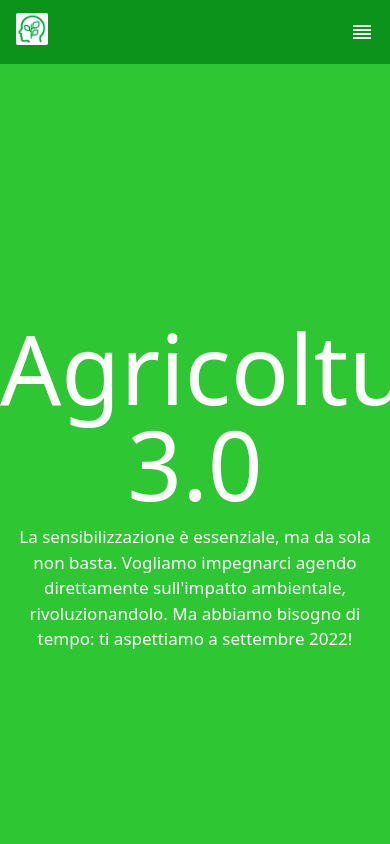
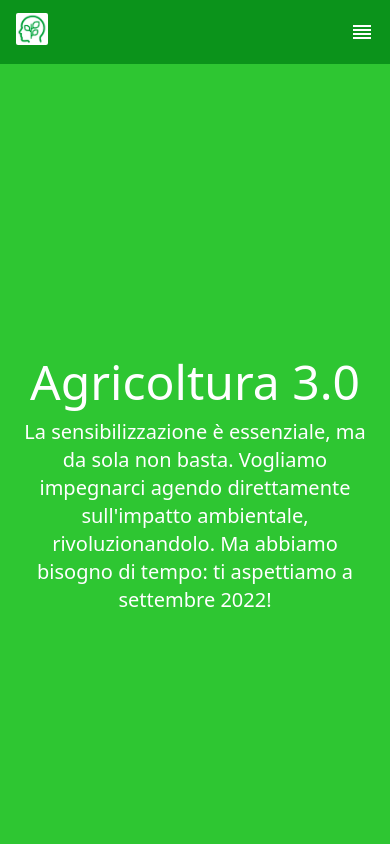
Before and after one commit to federicofusco/ecomentality.it, a Next.js app in the folder ecomentality/: page /agricoltura in a window 390 px wide. Shown: the top 844 px of the page. Built offline with nearby package versions, Linux system fonts and the light colour scheme.

Commit message:
Fixed hero title on mobile

```diff
--- a/ecomentality/components/home/HeroTitle.jsx
+++ b/ecomentality/components/home/HeroTitle.jsx
@@ -12,11 +12,11 @@ const HeroTitle = ({ title, subtitle, redirect }) => {
 	return (
 		<div className="w-screen h-screen flex justify-center">
 			<div className="my-auto w-full">
-				<h1 className="text-white text-8xl text-center my-auto">
+				<h1 className="text-white text-5xl sm:text-8xl text-center my-auto">
 					{ title }
 				</h1>
 
-				{ subtitle && <h2 className="text-white mx-auto mt-3 max-w-xl text-40 text-[17px] text-center px-4">
+				{ subtitle && <h2 className="text-white mx-auto mt-3 max-w-xl text-40 text-xl text-center px-4">
 					{ subtitle }
 				</h2> }
 
```
